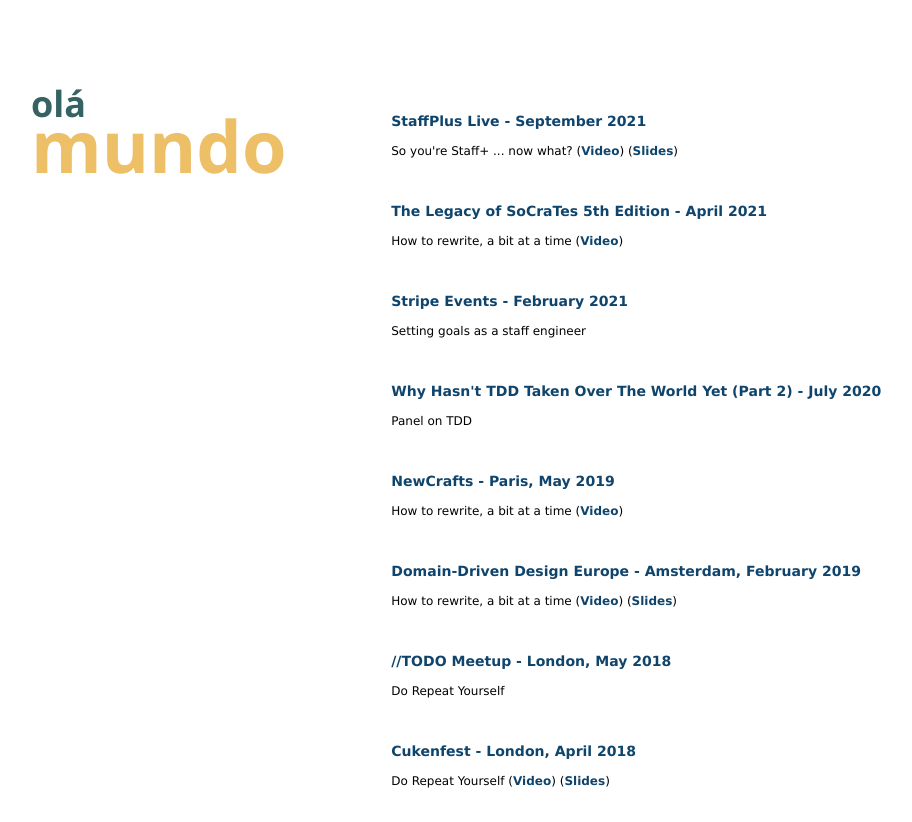
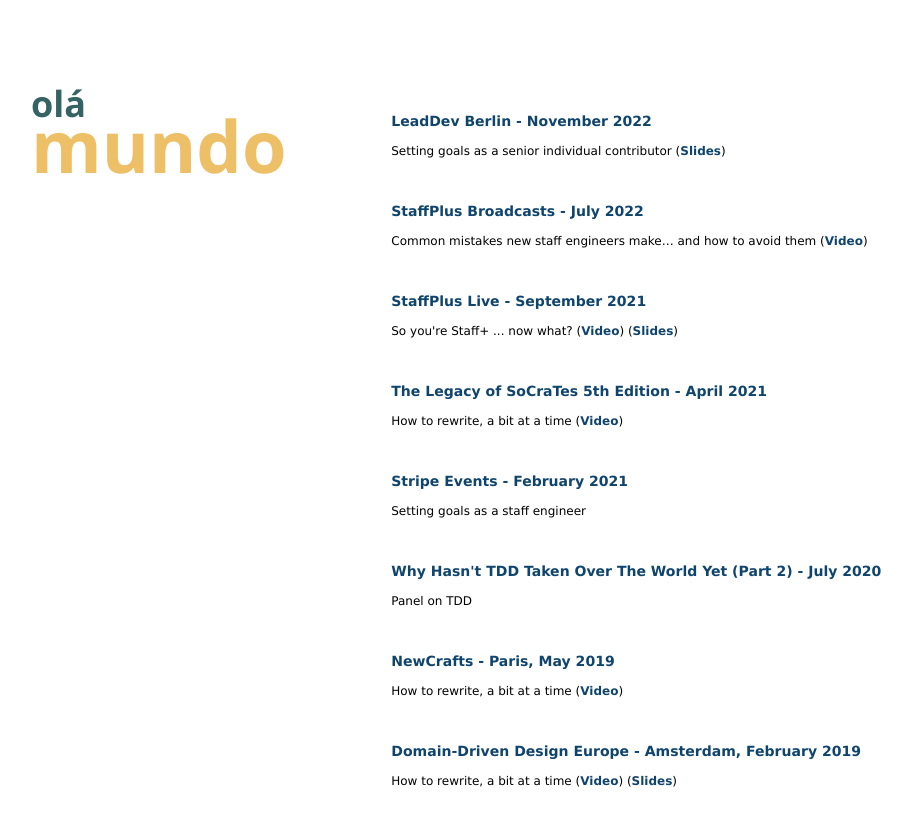
Before and after one commit to saleandro/saleandro.github.io, a plain HTML site: page talks.html in a window 1280 px wide. Shown: the top 822 px of the page, without its empty margins (77-989 px from the left). Drawn offline with nearby package versions, Linux system fonts and the light colour scheme.

Commit message:
Added 2022 talks

```diff
--- a/talks.html
+++ b/talks.html
@@ -22,6 +22,12 @@
                 <h2>ol&aacute;</h2> <h1>mundo</h1>
             </div>
             <div class="col span_4_of_6 lists">
+              <h3><a href="https://leaddev.com/leaddev-berlin">LeadDev Berlin - November 2022</a></h3>
+              <p>Setting goals as a senior individual contributor (<a href="https://speakerdeck.com/saleandro/leaddev-berlin-2022-setting-goals-as-a-senior-individual-contributor-nov-2022">Slides</a>)</p>
+
+              <h3><a href="https://leaddev.com/common-mistakes-new-staff-engineers-make-and-how-avoid-them">StaffPlus Broadcasts - July 2022</a></h3>
+              <p>Common mistakes new staff engineers make… and how to avoid them (<a href="https://leaddev.com/common-mistakes-new-staff-engineers-make-and-how-avoid-them">Video</a>)</p>
+
               <h3><a href="https://leaddev.com/community/sabrina-leandro">StaffPlus Live - September 2021</a></h3>
               <p>So you're Staff+ ... now what? (<a href="https://leaddev.com/leaddev-live/so-youre-staff-now-what">Video</a>) (<a href="https://speakerdeck.com/saleandro/so-youre-a-staff-plus-dot-dot-dot-now-what">Slides</a>)</p>
 
```
